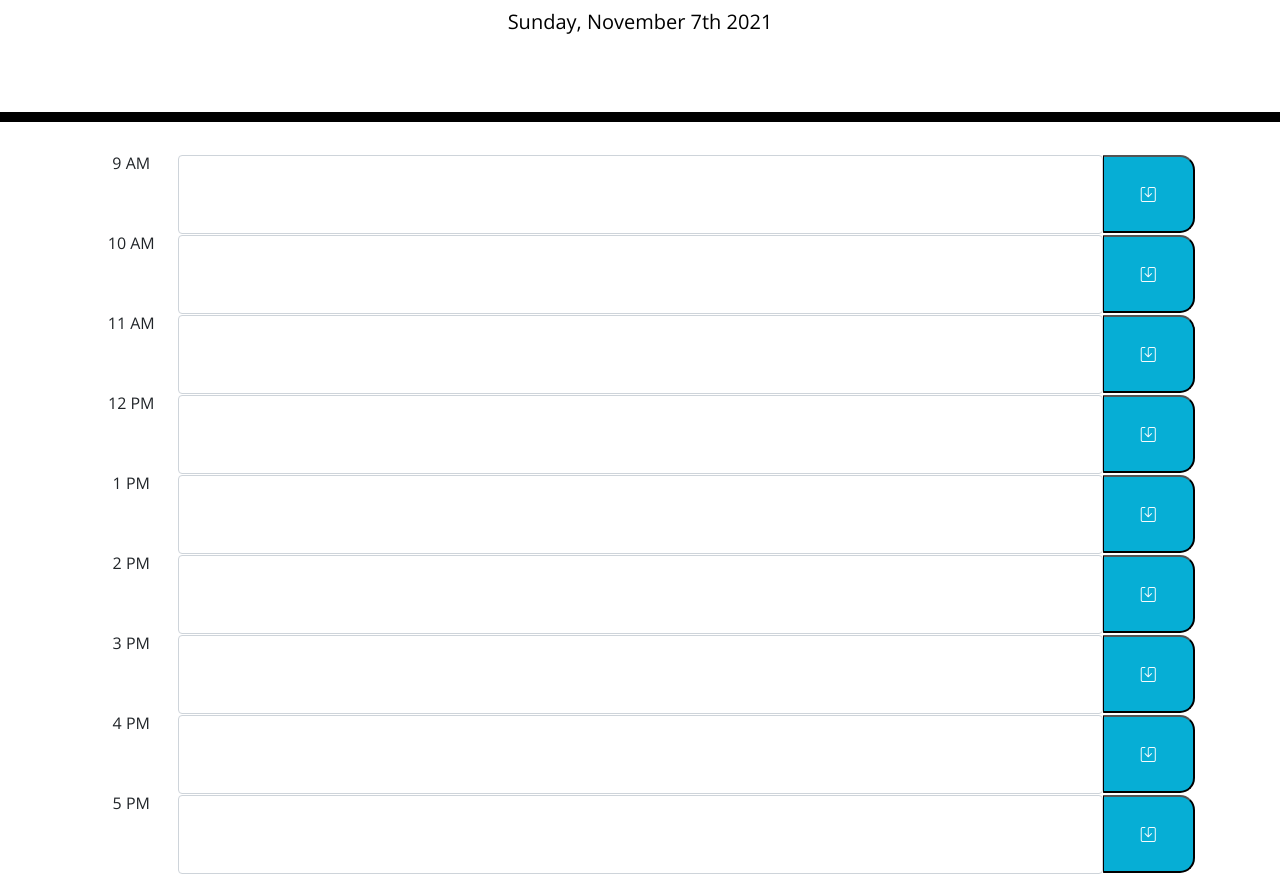
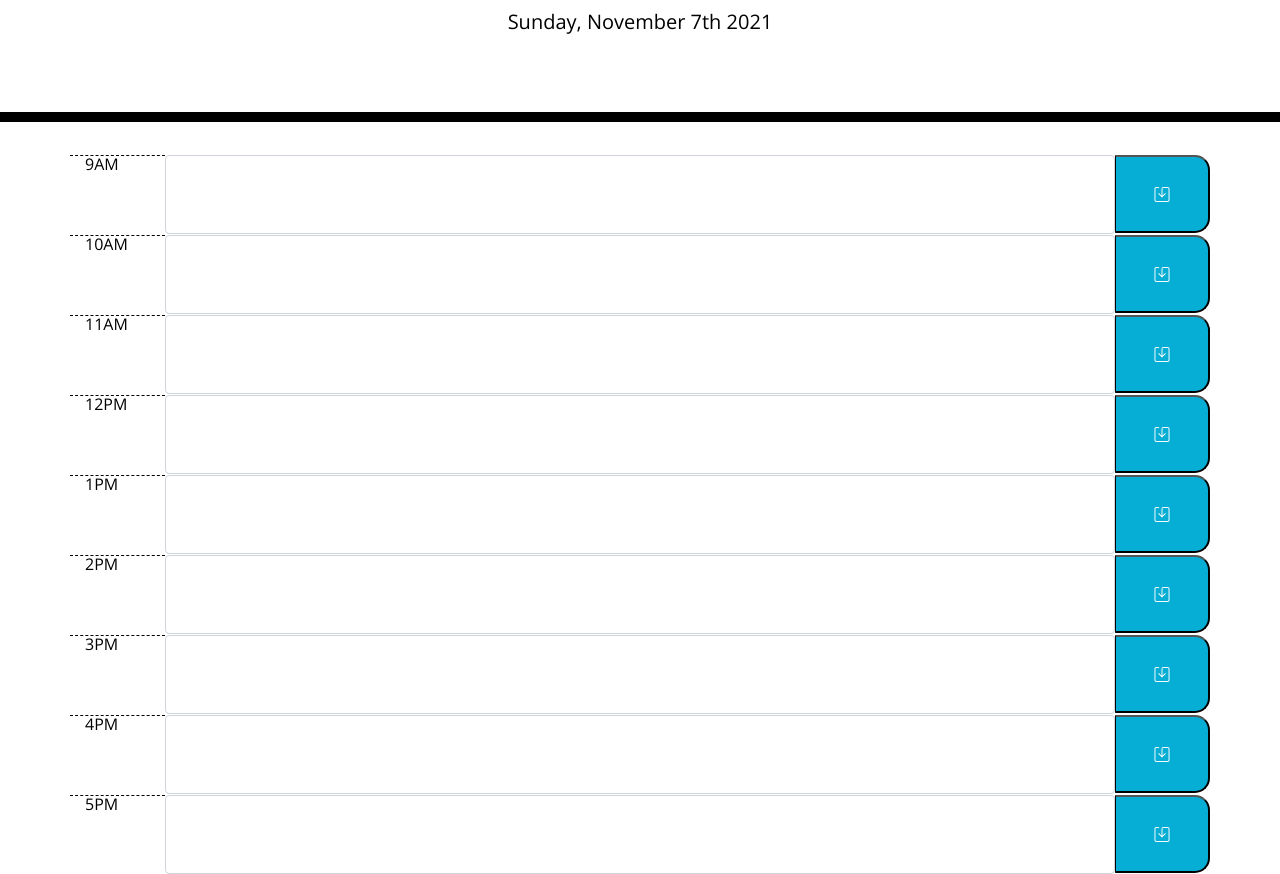
Before and after one commit to ashleyviola/work-day-scheduler, a plain HTML site: page index.html in a window 1280 px wide. Shown: the part 182-1056 px from the top of the page. Drawn offline with nearby package versions, Linux system fonts and the light colour scheme.

Commit message:
save functionality fixed

```diff
--- a/assets/css/style.css
+++ b/assets/css/style.css
@@ -68,6 +68,6 @@ textarea{
 }
 
 .saveBtn i:hover {
-  font-size: 35px;
+  font-size: 25px;
   transition: all .3s ease-in-out;
 }
--- a/assets/js/script.js
+++ b/assets/js/script.js
@@ -1,40 +1,32 @@
+$(function () {});
 // show todays date
 $("#currentDay").text(moment().format("dddd, MMMM Do YYYY"));
 
-// work hours
-let workHours = [
-    {time: "9 AM", event: ""},
-    {time: "10 AM", event: ""},
-    {time: "11 AM", event: ""},
-    {time: "12 PM", event: ""},
-    {time: "1 PM", event: ""},
-    {time: "2 PM", event: ""},
-    {time: "3 PM", event: ""},
-    {time: "4 PM", event: ""},
-    {time: "5 PM", event: ""}
-];
+let tasks = {};
 
-// create work hour rows
-workHours.forEach(function(timeBlock, index){
-    var timeLabel = timeBlock.time;
-    // <div class = timebloack>
-    // <div class = row>
-    // <div class = col 1> time </div>
-    // <textarea></>
-    // <div class = col11> save button
-    var row =
-        '<div class="time-block" id="'+
-        index +
-        '"><div class="row no-gutters"><div class="col-1">'+
-        timeLabel +
-        '</div><textarea class="form-control col-10">' +
-        timeBlock.event +
-        '</textarea><div class="col-1"><button class="saveBtn btn-block"type="submit"><i class="bi bi-save"></i></button></div></div></div>';
-    $(".container").append(row);
+
+// get loadedTasks
+var getTasks = function(){
+    var loadedTasks = JSON.parse(localStorage.getItem("tasks"));
+    tasks = loadedTasks;
+
+    console.log(loadedTasks)
+    $.each(tasks, function(hour, task){
+        var hourDiv = $("#" + hour);
+        createTask(task, hourDiv);
+    });
+}
+
+// save tasks
+$(".saveBtn").click(function(){
+    var taskTime = $(this).siblings(".hour").text();
+    console.log(taskTime);
+    var taskText = $(this).siblings(".task").val();
+    console.log(taskText);
+
+    tasks[taskTime] = taskText;
+
+    localStorage.setItem("tasks", JSON.stringify(tasks));
 });
 
-// save work hour descriptions
-let saveTasks = function(){
-    localStorage.setItem("workTasks",JSON.stringify(workHours));
-}
-saveTasks();
+getTasks();
--- a/index.html
+++ b/index.html
@@ -29,8 +29,70 @@
       <p id="currentDay" class="lead"></p>
     </header>
     <div class="container">
-      <!-- Timeblocks go here -->
-    </div>
+      <div class="row task-info">
+        <div class="col-1 hour">9AM</div>
+        <textarea class="col-10 task form-control"></textarea>
+        <button class="col-1 saveBtn d-flex justify-content-center align-items-center">
+          <i class="bi bi-save"></i>
+        </button>
+      </div>
+      <div class="row task-info">
+        <div class="col-1 hour">10AM</div>
+        <textarea class="col-10 task form-control"></textarea>
+        <button class="col-1 saveBtn d-flex justify-content-center align-items-center">
+          <i class="bi bi-save"></i>
+        </button>
+      </div>
+      <div class="row task-info">
+        <div class="col-1 hour">11AM</div>
+        <textarea class="col-10 task form-control"></textarea>
+        <button class="col-1 saveBtn d-flex justify-content-center align-items-center">
+          <i class="bi bi-save"></i>
+        </button>
+      </div>
+      <div class="row task-info">
+        <div class="col-1 hour">12PM</div>
+        <textarea class="col-10 task form-control"></textarea>
+        <button class="col-1 saveBtn d-flex justify-content-center align-items-center">
+          <i class="bi bi-save"></i>
+        </button>
+      </div>
+      <div class="row task-info">
+        <div class="col-1 hour">1PM</div>
+        <textarea class="col-10 task form-control"></textarea>
+        <button class="col-1 saveBtn d-flex justify-content-center align-items-center">
+          <i class="bi bi-save"></i>
+        </button>
+      </div>
+      <div class="row task-info">
+        <div class="col-1 hour">2PM</div>
+        <textarea class="col-10 task form-control"></textarea>
+        <button class="col-1 saveBtn d-flex justify-content-center align-items-center">
+          <i class="bi bi-save"></i>
+        </button>
+      </div>
+      <div class="row task-info">
+        <div class="col-1 hour">3PM</div>
+        <textarea class="col-10 task form-control"></textarea>
+        <button class="col-1 saveBtn d-flex justify-content-center align-items-center">
+          <i class="bi bi-save"></i>
+        </button>
+      </div>
+      <div class="row task-info">
+        <div class="col-1 hour">4PM</div>
+        <textarea class="col-10 task form-control"></textarea>
+        <button class="col-1 saveBtn d-flex justify-content-center align-items-center">
+          <i class="bi bi-save"></i>
+        </button>
+      </div>
+      <div class="row task-info">
+        <div class="col-1 hour">5PM</div>
+        <textarea class="col-10 task form-control"></textarea>
+        <button class="col-1 saveBtn d-flex justify-content-center align-items-center">
+          <i class="bi bi-save"></i>
+        </button>
+      </div>
+      </div>
     <script src="https://cdnjs.cloudflare.com/ajax/libs/jquery/3.6.0/jquery.min.js"></script>
     <script src="https://cdnjs.cloudflare.com/ajax/libs/moment.js/2.24.0/moment.min.js"></script>
     <script src="./assets/js/script.js"></script>
```
